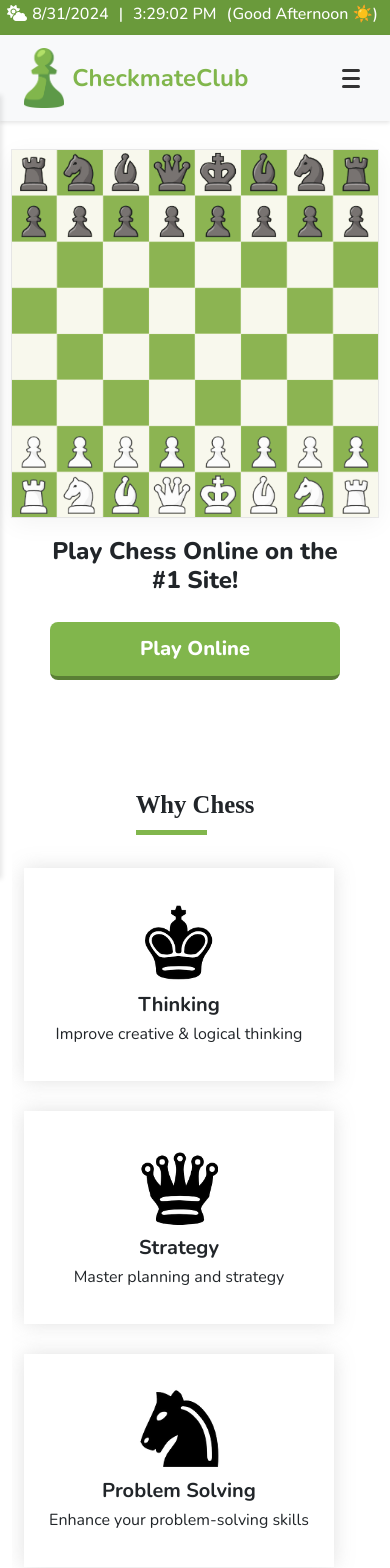
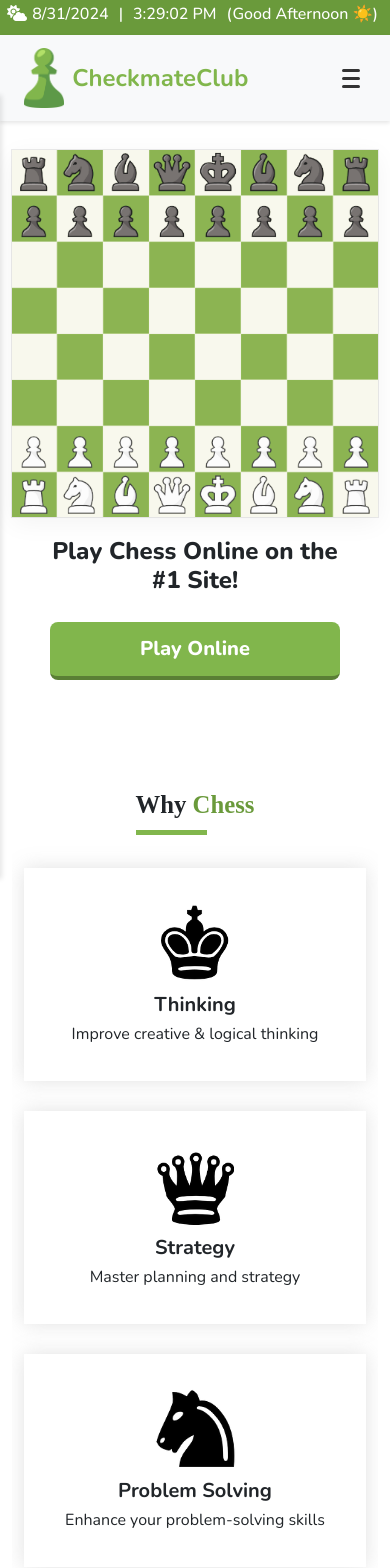
Before and after one commit to BCABro-9667/ChessApp, a React (Vite) app: page / in a window 390 px wide. Shown: the top 1568 px of the page. Built offline with nearby package versions, Linux system fonts and the light colour scheme; no server answers; a web font is replaced by a local one.

Commit message:
responsive why chess

```diff
--- a/src/component/ChessThinking.jsx
+++ b/src/component/ChessThinking.jsx
@@ -23,7 +23,7 @@ function ChessThinking() {
       <div className="container why-chess-container">
         <div className="why-chess">
           <div className="heading">
-            <h2>Why Chess</h2>
+            <h2>Why <span style={{color: '#6a9a3b'}}>Chess</span></h2>
           </div>
           <div className="why-chess-box-container">
             {/* Map through the array to display each piece */}
--- a/src/component/stylesheet/ChessThinking.css
+++ b/src/component/stylesheet/ChessThinking.css
@@ -25,19 +25,33 @@
     flex-wrap: wrap;
     justify-content: space-between;
     margin-top: 20px;
-
 }
 
 @media (min-width: 1024px) {
     .chess-piece {
         flex: 0 0 calc(33.333% - 20px); /* Three per row with some spacing */
         margin-right: 20px;
-        width: 100%;
     }
 
     .chess-piece:nth-child(3n) {
         margin-right: 0; /* Remove margin for every 3rd element */
     }
+}
 
+@media (max-width: 768px) {
+    .chess-piece {
+        flex: 0 0 calc(50% - 20px); /* Two per row for tablets */
+        margin-right: 20px;
+    }
 
+    .chess-piece:nth-child(2n) {
+        margin-right: 0; /* Remove margin for every 2nd element */
+    }
 }
+
+@media (max-width: 480px) {
+    .chess-piece {
+        flex: 0 0 100%; /* Full width for mobile devices */
+        margin-right: 0;
+    }
+}
```
